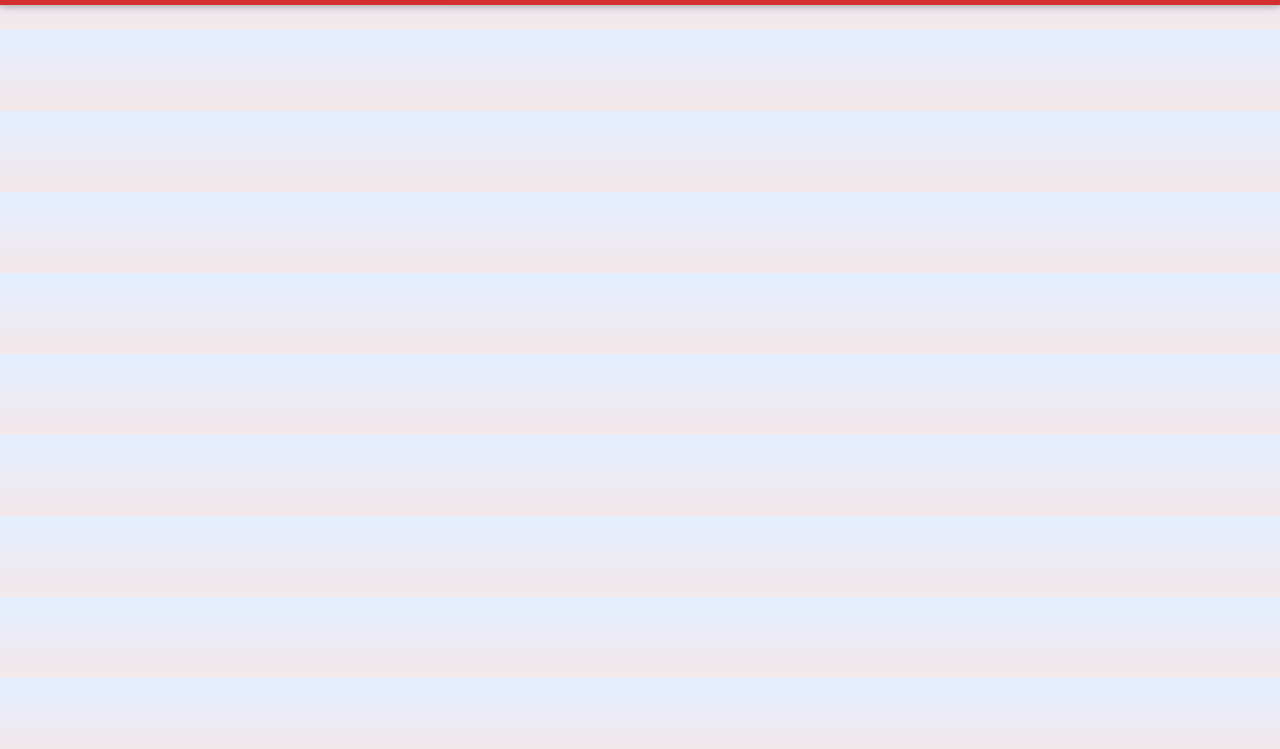
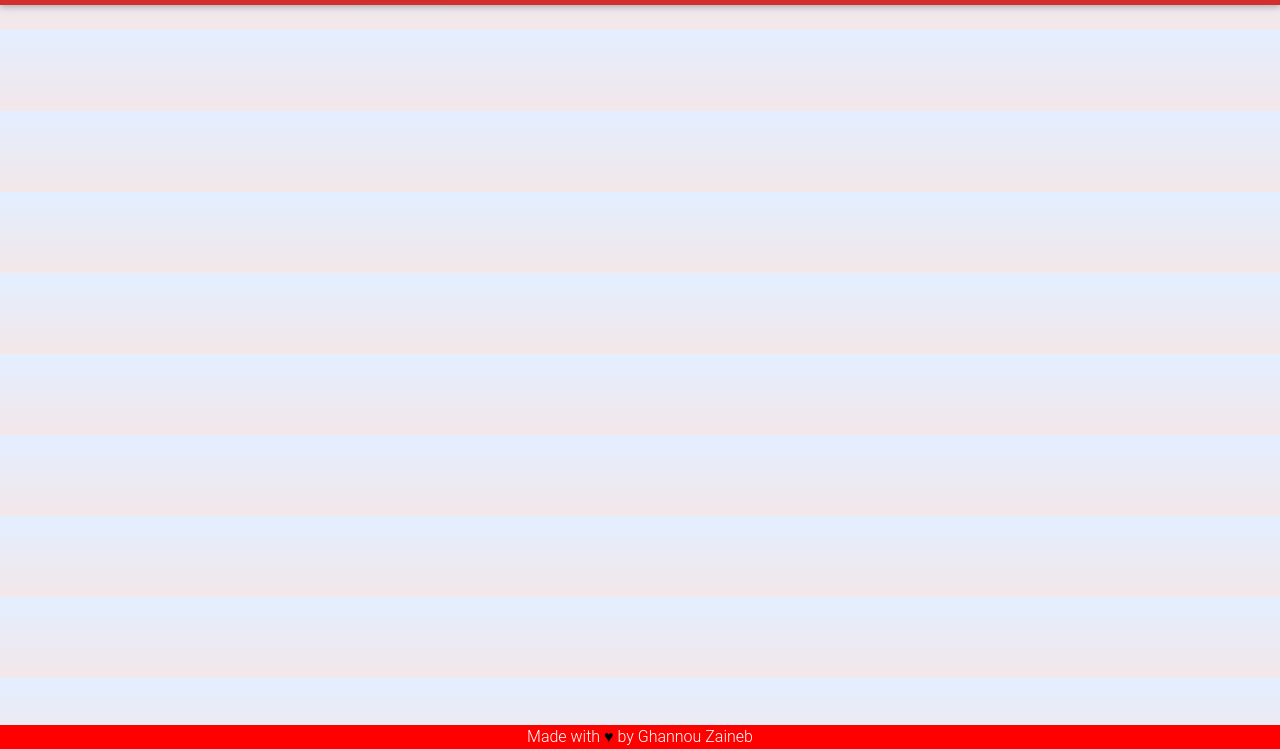
Before and after one commit to gzina/mangatic, a plain HTML site: page index.html in a window 1280 px wide. Shown: the part 51-800 px from the top of the page. Drawn offline with Linux system fonts and the light colour scheme; no server answers; a web font is replaced by a local one.

Commit message:
Update index.html

```diff
--- a/index.html
+++ b/index.html
@@ -93,7 +93,15 @@
     </div>
   </div>
 
-
+<div class="footer" style="position: fixed;
+  left: 0;
+  bottom: 0;
+  width: 100%;
+  background-color: red;
+  color: white;
+  text-align: center;">
+  Made with <span style="color: #000000;">&#9829;</span> by Ghannou Zaineb
+  </div>
 
 </body>
 
```
